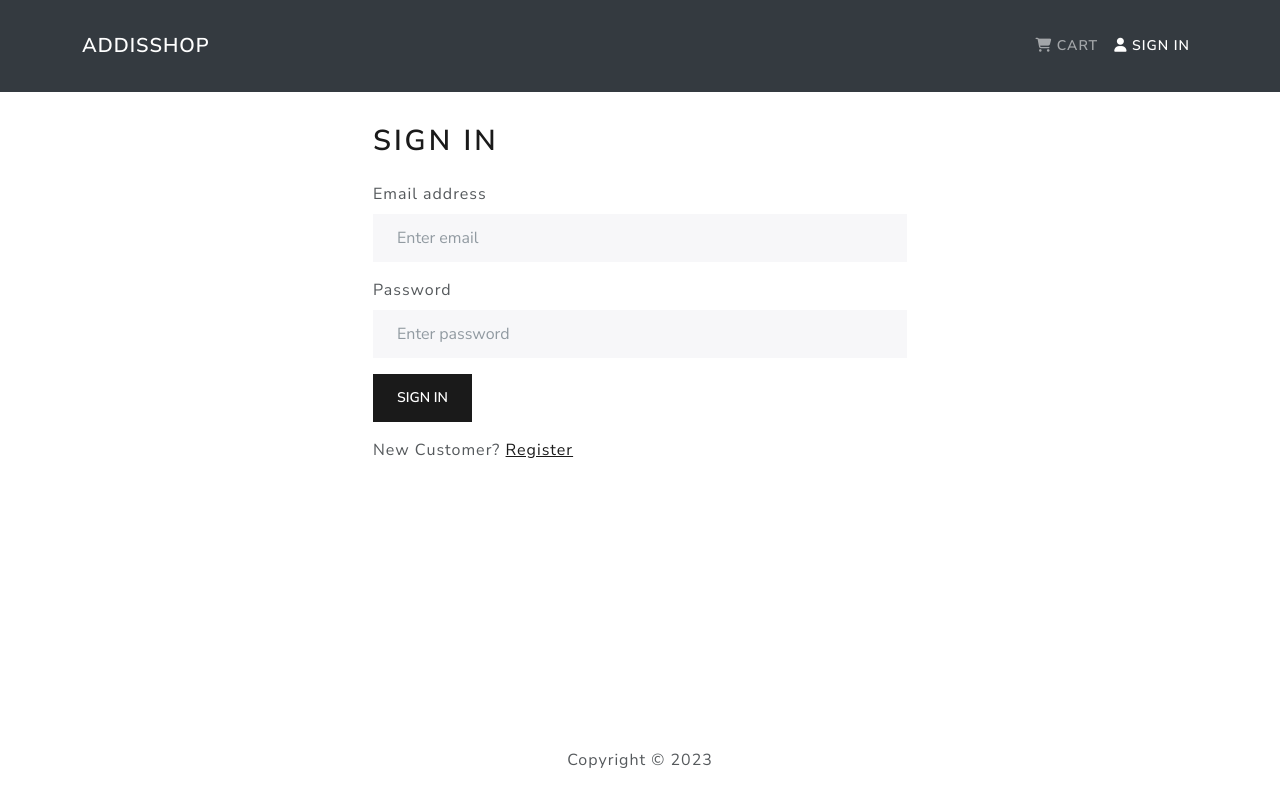
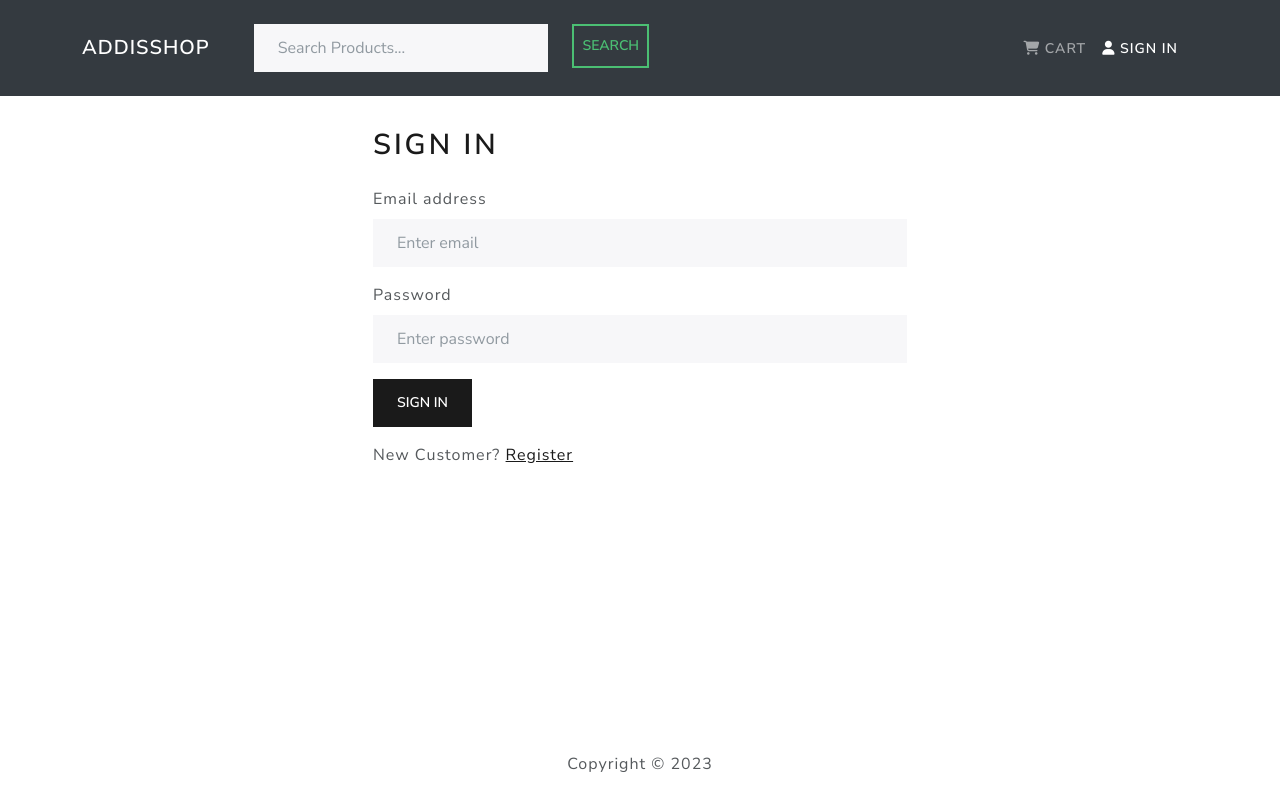
Before and after one commit to yonycherkos/AddisShop, a React (Create React App) app in the folder frontend/: page /login in a window 1280 px wide. Built offline with nearby package versions, Linux system fonts and the light colour scheme.

Commit message:
003 Product Search

```diff
--- a/frontend/src/App.js
+++ b/frontend/src/App.js
@@ -27,7 +27,8 @@ function App() {
       <main>
         <Container className='py-3'>
           <Routes>
-            <Route path='/' element={<HomeScreen />} />
+            <Route path='/' element={<HomeScreen />} exact />
+            <Route path='/search/:keyword' element={<HomeScreen />} />
             <Route path='/login' element={<LoginScreen />} />
             <Route path='/register' element={<RegisterScreen />} />
             <Route path='/profile' element={<ProfileScreen />} />
--- a/frontend/src/actions/productActions.js
+++ b/frontend/src/actions/productActions.js
@@ -20,11 +20,13 @@ import {
   PRODUCT_ADD_REVIEW_FAIL,
 } from '../constants/productConstants';
 
-export const getProducts = () => async (dispatch) => {
+export const getProducts =
+  (keyword = '') =>
+  async (dispatch) => {
     try {
       dispatch({ type: PRODUCT_LIST_REQUEST });
 
-    const { data } = await axios.get('/api/products');
+      const { data } = await axios.get(`/api/products?keyword=${keyword}`);
 
       dispatch({
         type: PRODUCT_LIST_SUCCESS,
--- a/frontend/src/components/Header.js
+++ b/frontend/src/components/Header.js
@@ -3,6 +3,7 @@ import { useDispatch, useSelector } from 'react-redux';
 import { useNavigate } from 'react-router-dom';
 import { Container, Navbar, Nav, NavDropdown } from 'react-bootstrap';
 import { LinkContainer } from 'react-router-bootstrap';
+import SearchBox from './SearchBox';
 import { logout } from '../actions/userActions';
 
 const Header = () => {
@@ -26,7 +27,11 @@ const Header = () => {
             <Navbar.Brand>AddisShop</Navbar.Brand>
           </LinkContainer>
           <Navbar.Toggle aria-controls='navbarScroll' />
-          <Navbar.Collapse id='navbarScroll' className='justify-content-end'>
+          <Navbar.Collapse id='navbarScroll'>
+            <Container>
+              <SearchBox />
+            </Container>
+            <Container className='d-flex justify-content-end'>
               <Nav>
                 <LinkContainer to='/cart'>
                   <Nav.Link>
@@ -65,6 +70,7 @@ const Header = () => {
                   </NavDropdown>
                 )}
               </Nav>
+            </Container>
           </Navbar.Collapse>
         </Container>
       </Navbar>
--- /dev/null
+++ b/frontend/src/components/SearchBox.js
@@ -0,0 +1,41 @@
+import React, { useState } from 'react';
+import { Form, Button, Row, Col } from 'react-bootstrap';
+import { useNavigate } from 'react-router-dom';
+
+const SearchBox = () => {
+  const [keyword, setKeyword] = useState('');
+
+  const navigate = useNavigate();
+
+  const submitHandler = (e) => {
+    e.preventDefault();
+    if (keyword.trim()) {
+      navigate(`/search/${keyword}`);
+    } else {
+      navigate('/');
+    }
+  };
+
+  return (
+    <Form onSubmit={submitHandler}>
+      <Row>
+        <Col sm={8}>
+          <Form.Control
+            type='text'
+            name='q'
+            onChange={(e) => setKeyword(e.target.value)}
+            placeholder='Search Products...'
+            className='mr-sm-2 ml-sm-5'
+          ></Form.Control>
+        </Col>
+        <Col sm={4}>
+          <Button type='submit' variant='outline-success' className='p-2'>
+            Search
+          </Button>
+        </Col>
+      </Row>
+    </Form>
+  );
+};
+
+export default SearchBox;
--- a/frontend/src/screens/HomeScreen.js
+++ b/frontend/src/screens/HomeScreen.js
@@ -1,6 +1,7 @@
 import React, { useEffect } from 'react';
 import { useSelector, useDispatch } from 'react-redux';
 import { Row, Col } from 'react-bootstrap';
+import { useParams } from 'react-router-dom';
 import Product from '../components/Product';
 import { getProducts } from '../actions/productActions';
 import Loader from '../components/Loader';
@@ -9,12 +10,14 @@ import Message from '../components/Message';
 const HomeScreen = () => {
   const dispatch = useDispatch();
 
+  const { keyword } = useParams();
+
   const productList = useSelector((state) => state.productList);
   const { loading, error, products } = productList;
 
   useEffect(() => {
-    dispatch(getProducts());
-  }, [dispatch]);
+    dispatch(getProducts(keyword));
+  }, [dispatch, keyword]);
 
   return (
     <div>
```
Also changed, not shown: 1 other file (tests, documents, lock files or other folders). Lines whose indentation alone changed are shown as unchanged.
